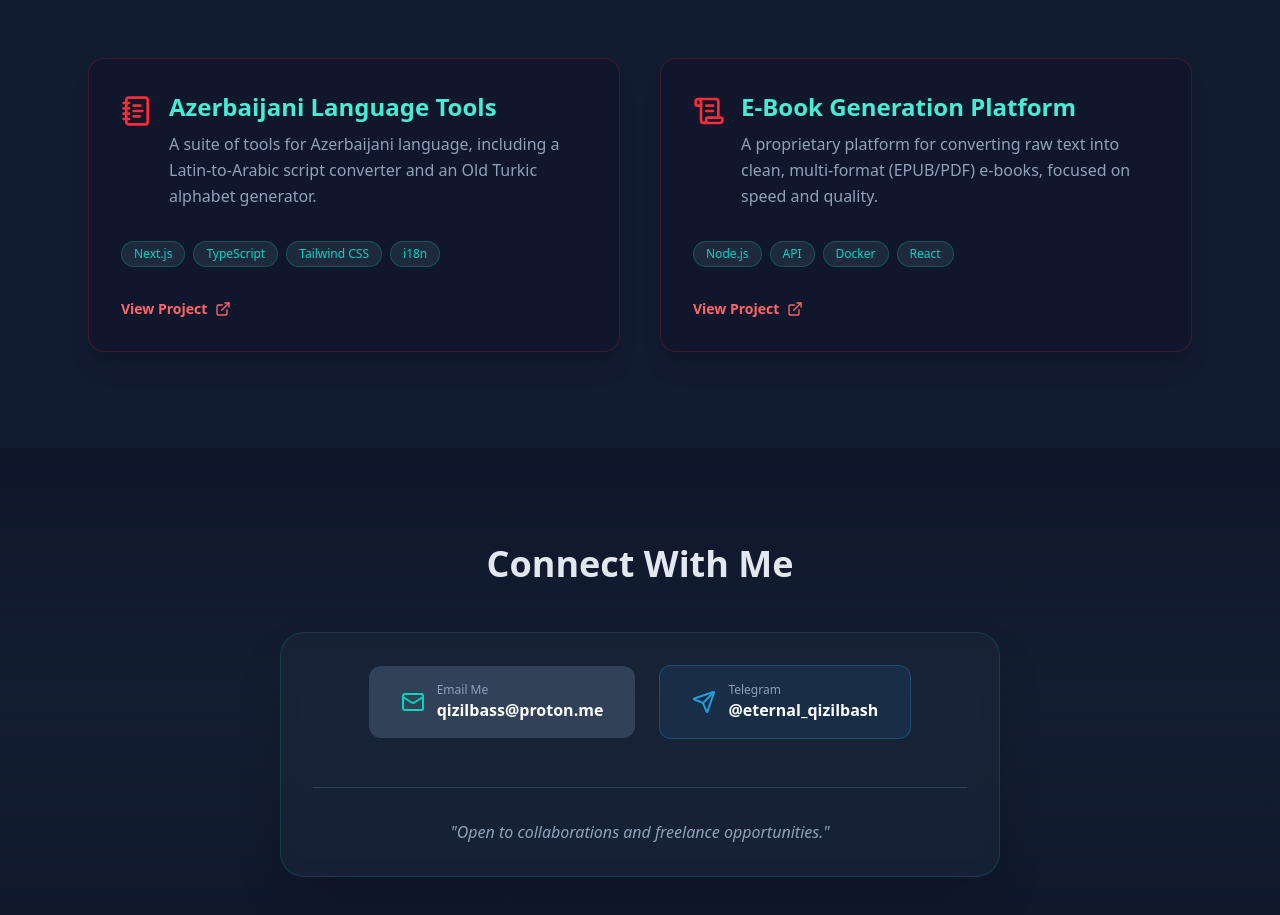
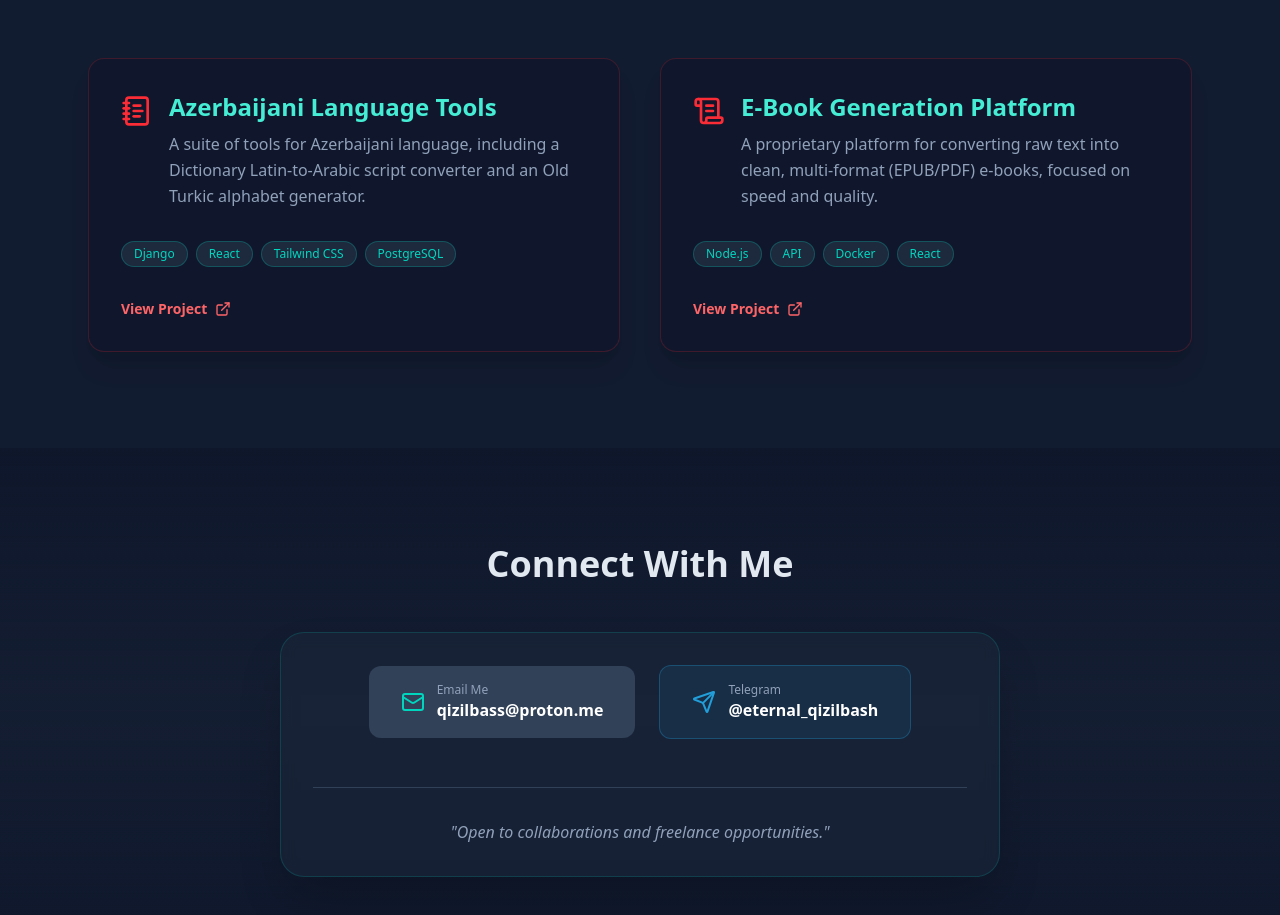
Before and after one commit to sajjadbey/qizilbash.ir, a React (Vite) app: page / in a window 1280 px wide. Shown: the part 2240-3155 px from the top of the page. Built offline with nearby package versions, Linux system fonts and the light colour scheme.

Commit message:
changing Project card desc and tags

```diff
--- a/src/App.tsx
+++ b/src/App.tsx
@@ -223,8 +223,8 @@ const App = () => {
             <ProjectCard
               icon={<NotebookText size={32} />}
               title="Azerbaijani Language Tools"
-              desc="A suite of tools for Azerbaijani language, including a Latin-to-Arabic script converter and an Old Turkic alphabet generator."
-              tags={['Next.js', 'TypeScript', 'Tailwind CSS', 'i18n']}
+              desc="A suite of tools for Azerbaijani language, including a Dictionary Latin-to-Arabic script converter and an Old Turkic alphabet generator."
+              tags={['Django', 'React', 'Tailwind CSS', 'PostgreSQL']}
               link="https://qizilbash.ir/tools/"
             />
             <ProjectCard
```
